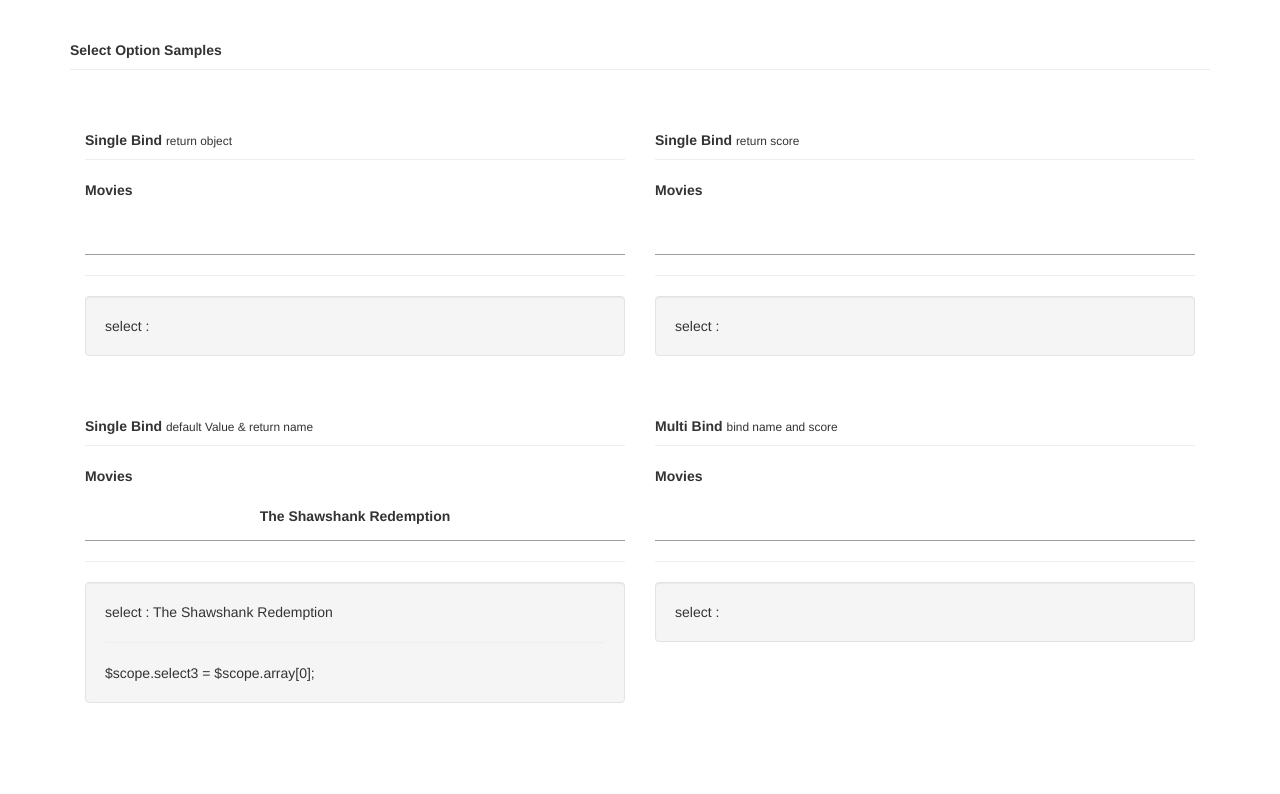
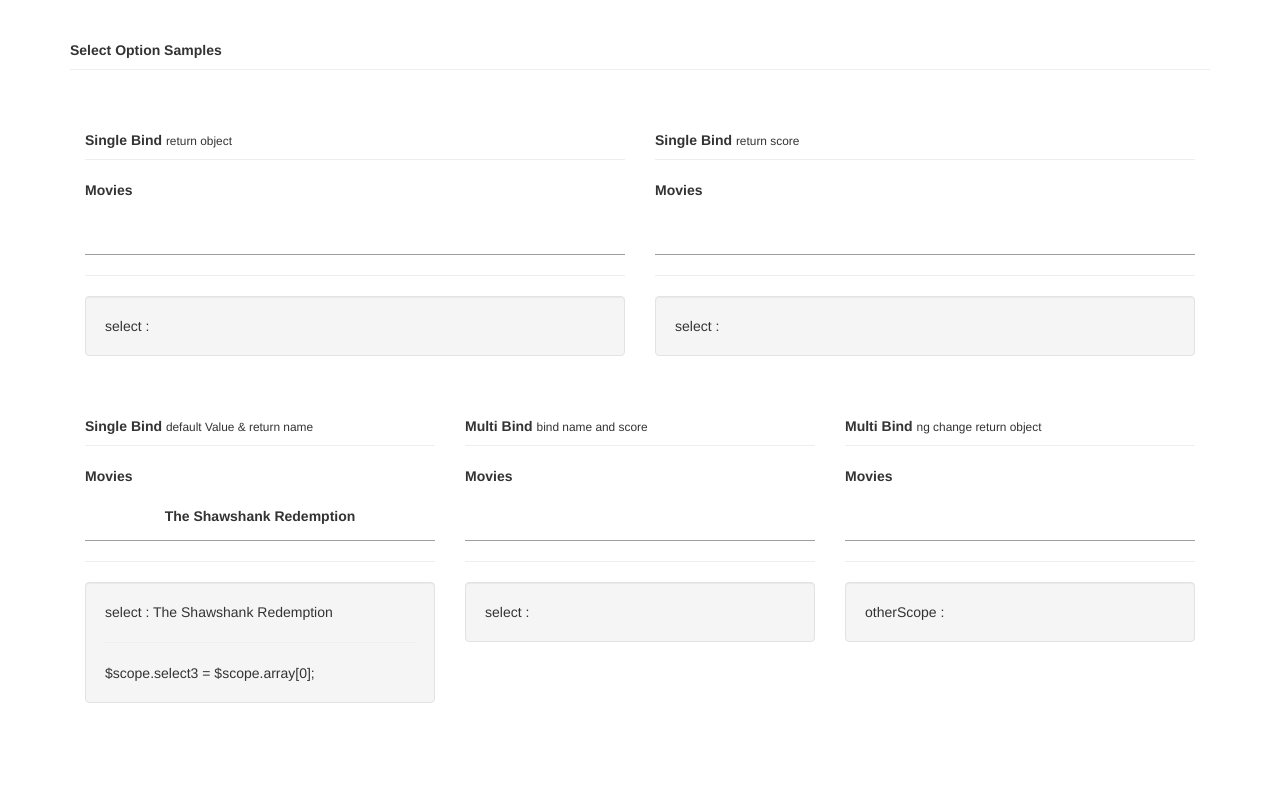
Before and after one commit to maherAshori/Angular-Matrial-Design-Bootstrap-Select-Option, a plain HTML site: page sample.html in a window 1280 px wide. Drawn offline with nearby package versions, Linux system fonts and the light colour scheme.

Commit message:
Update sample.html

```diff
--- a/sample.html
+++ b/sample.html
@@ -11,7 +11,7 @@
 
 <body>
 
-<div class="container">
+    <div class="container">
         <div class="page-header">
             <b>Select Option Samples</b>
         </div>
@@ -49,7 +49,7 @@
 
         </div>
 
-        <div class="col-md-6">
+        <div class="col-md-4">
             <div class="page-header">
                 <b>Single Bind</b>
                 <small>default Value & return name</small>
@@ -68,7 +68,7 @@
 
         </div>
 
-        <div class="col-md-6">
+        <div class="col-md-4">
             <div class="page-header">
                 <b>Multi Bind</b>
                 <small>bind name and score</small>
@@ -85,6 +85,22 @@
 
         </div>
 
+        <div class="col-md-4">
+            <div class="page-header">
+                <b>Multi Bind</b>
+                <small>ng change return object</small>
+            </div>
+            <mdb-select ng-model="select5"
+                        data-label="Movies"
+                        data-list="array"
+                        ng-change="get(select5)"
+                        data-multi-bind="['name','score']"></mdb-select>
+            <hr />
+            <div class="well">
+                otherScope : {{otherScope}}
+            </div>
+
+        </div>
     </div>
 
     <script src="https://cdnjs.cloudflare.com/ajax/libs/angular.js/1.5.8/angular.js"></script>
@@ -104,7 +120,7 @@
             $scope.select3 = $scope.array[0];
 
             $scope.get = function (item) {
-                console.log(item);
+                $scope.otherScope = item;
             }
         }]);
     </script>
```
